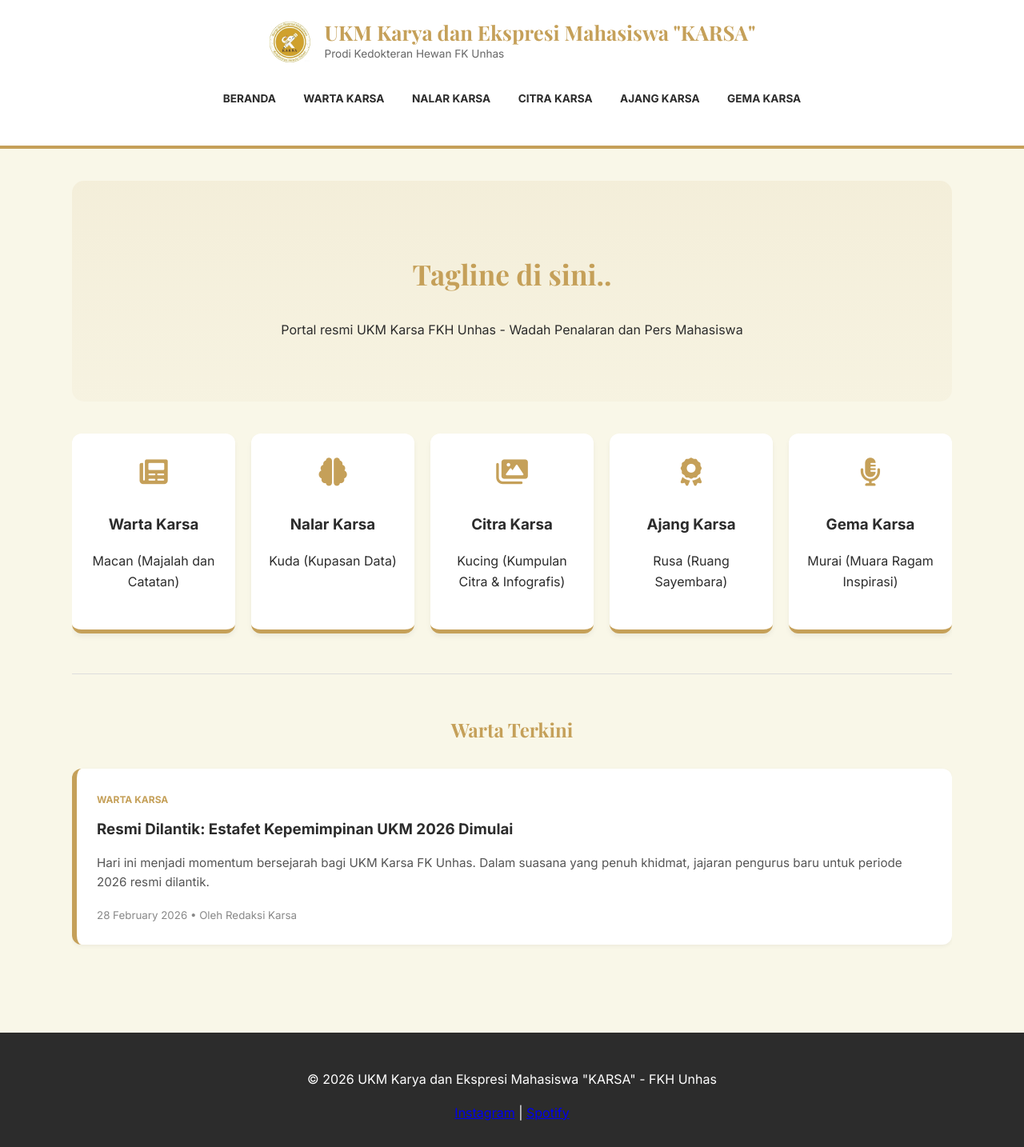
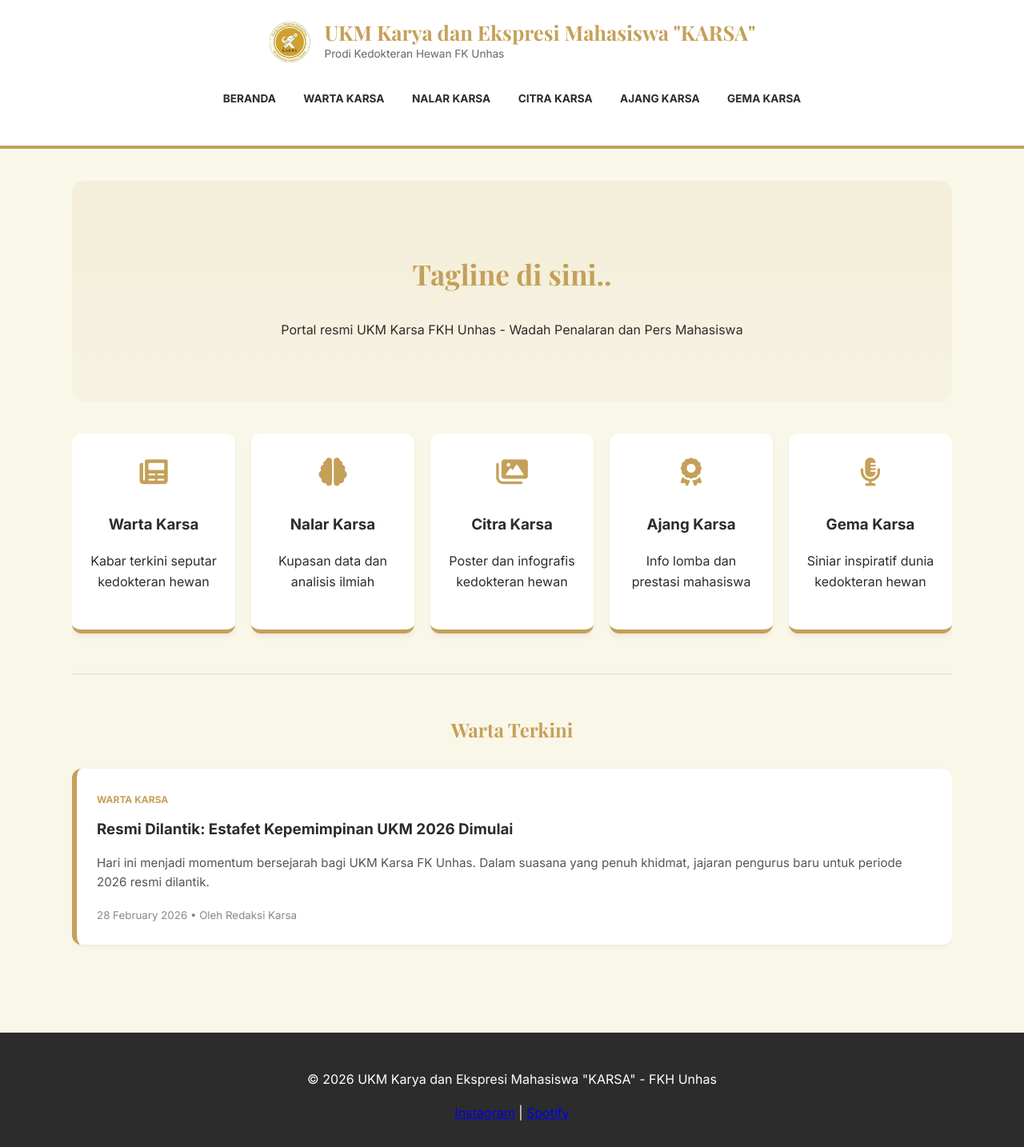
Before and after one commit to rianhs/ukm-karsa, a Jekyll site: the page built from index.html, in a window 1280 px wide. Shown: the whole page at 80% size. Built offline with Jekyll 4.4.1, drawn with Linux system fonts in a browser that asks for light colours.

Commit message:
Update index.html

```diff
--- a/index.html
+++ b/index.html
@@ -15,31 +15,31 @@
         <a href="{{ '/category/warta-karsa' | relative_url }}" class="card">
             <i class="fas fa-newspaper"></i>
             <h3>Warta Karsa</h3>
-            <p>Macan (Majalah dan Catatan)</p>
+            <p>Kabar terkini seputar kedokteran hewan</p>
         </a>
 
         <a href="{{ '/category/nalar-karsa' | relative_url }}" class="card">
             <i class="fas fa-brain"></i>
             <h3>Nalar Karsa</h3>
-            <p>Kuda (Kupasan Data)</p>
+            <p>Kupasan data dan analisis ilmiah</p>
         </a>
 
         <a href="{{ '/category/citra-karsa' | relative_url }}" class="card">
             <i class="fas fa-images"></i>
             <h3>Citra Karsa</h3>
-            <p>Kucing (Kumpulan Citra & Infografis)</p>
+            <p>Poster dan infografis kedokteran hewan</p>
         </a>
 
         <a href="{{ '/category/ajang-karsa' | relative_url }}" class="card">
             <i class="fas fa-award"></i>
             <h3>Ajang Karsa</h3>
-            <p>Rusa (Ruang Sayembara)</p>
+            <p>Info lomba dan prestasi mahasiswa</p>
         </a>
 
         <a href="{{ '/category/gema-karsa' | relative_url }}" class="card">
             <i class="fas fa-microphone-lines"></i>
             <h3>Gema Karsa</h3>
-            <p>Murai (Muara Ragam Inspirasi)</p>
+            <p>Siniar inspiratif dunia kedokteran hewan</p>
         </a>
     </div>
 </section>
```
